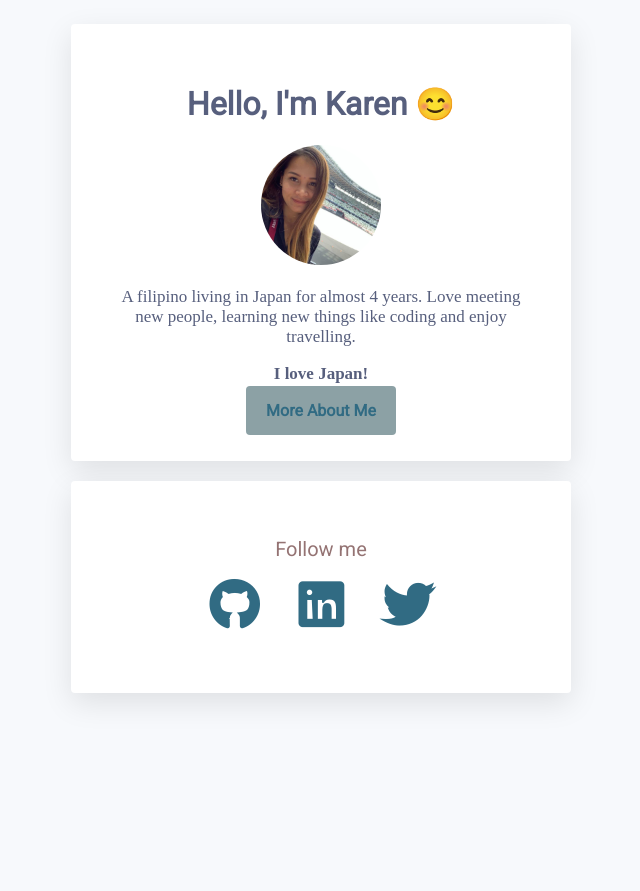
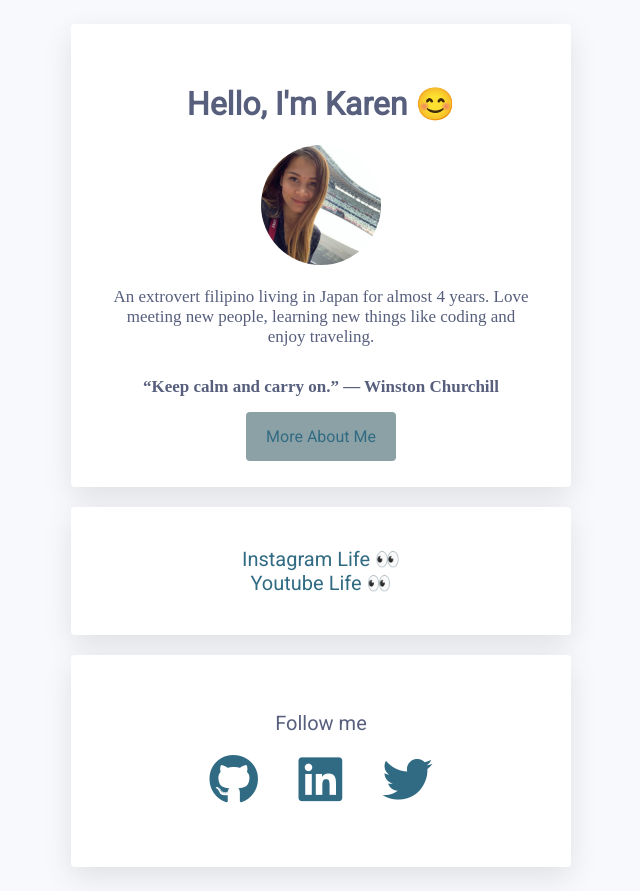
Before and after one commit to KarenJoyFujibayashi/profile, a plain HTML site: page index.html in a window 1280 px wide. Shown: the whole page, without its empty margins (319-959 px from the left). Before the commit the page ends 800 px from the top, so only its background shows below. Drawn offline with Linux system fonts and the light colour scheme.

Commit message:
make my profile prettier

```diff
--- a/index.html
+++ b/index.html
@@ -1,5 +1,6 @@
 <!DOCTYPE html>
 <html lang="en">
+
 <head>
   <title> </title>
   <meta charset="utf-8">
@@ -18,9 +19,18 @@
     <div class="card-white">
       <h1>Hello, I'm Karen 😊</h1>
       <img src="images/pp.jpeg" id="image-circle" alt="Karen Joy Fujibayashi" width="150">
-        <p>A filipino living in Japan for almost 4 years. Love meeting new people, learning new things like coding and enjoy travelling.</p>
-        <p><strong>I love Japan!</strong></p>
+      <p>An extrovert filipino living in Japan for almost 4 years. Love meeting new people, learning new things like
+        coding and enjoy traveling.</p>
+      <p><strong>“Keep calm and carry on.” — Winston Churchill</strong></p>
       <a href="https://www.instagram.com/itstwinklegram/" class="aboutme-btn" target="_blank">More About Me</a>
+    </div>
+    <div class="card-white">
+      <div class="card1">
+        <a href="https://www.instagram.com/itstwinklegram/" target="_blank">Instagram Life 👀</a>
+      </div>
+      <div class="card2">
+        <a href="https://www.youtube.com/channel/UCE9pysS5P3BvPFXVRH40x8w" target="_blank">Youtube Life 👀</a>
+      </div>
     </div>
     <div class="card-white">
       <h2>Follow me</h2>
@@ -44,4 +54,5 @@
     </div>
 </body>
 </div>
+
 </html>
--- a/style.css
+++ b/style.css
@@ -15,16 +15,20 @@ h1{
   font-weight: 900
 }
 h2{
-  color:#947373;
+  color:#575F7D;
   font-size: 20px;
   font-weight: 500;
   font-style: bold;
+}
+p{
+  font-size: 17px;
+  margin-bottom: 30px;
 }
 a{
   font-family: 'Roboto', sans-serif;
   text-decoration: none;
   color:#316B83;
-  font-weight: 600;
+  font-weight: 600px;
   font-size: 16px;
 }
 ul {
@@ -51,6 +55,7 @@ li {
   border-radius: 4px;
   margin:20px auto ;
   text-align: center;
+
 }
 #image-circle{
   border-radius: 50%;
@@ -87,3 +92,21 @@ li {
  color: rgb(146, 206, 183);
  transition: 1s;
 }
+.card1 a{
+  font-size:20px;
+  margin:0 4px;
+  background-color: white;
+}
+.card1 a:hover{
+ color: rgb(146, 206, 183);
+ transition: 1s;
+}
+.card2 a{
+  font-size:20px;
+  margin:0 4px;
+  background-color: white;
+}
+.card2 a:hover{
+ color: rgb(146, 206, 183);
+ transition: 1s;
+}
```
Lines whose indentation alone changed are shown as unchanged.
